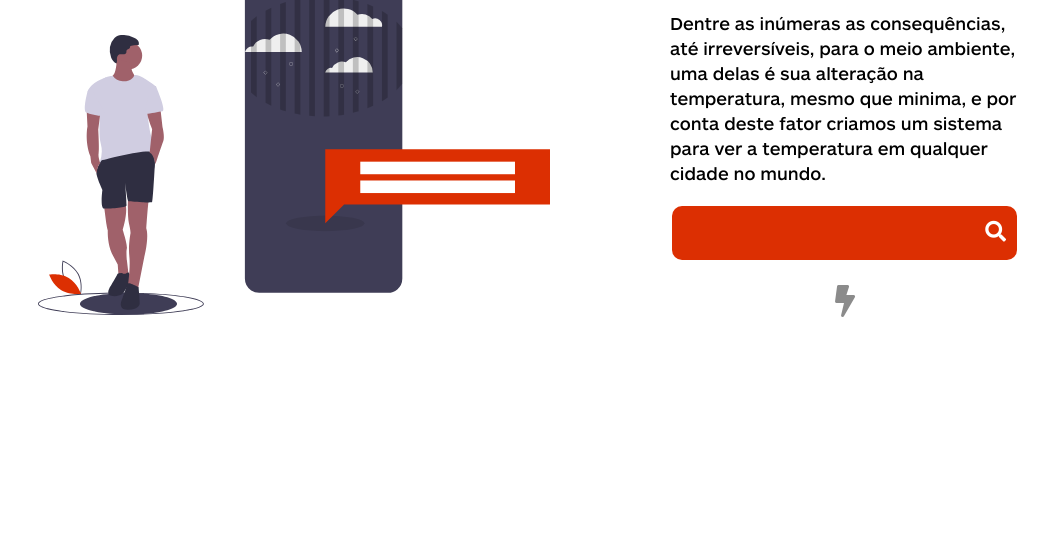
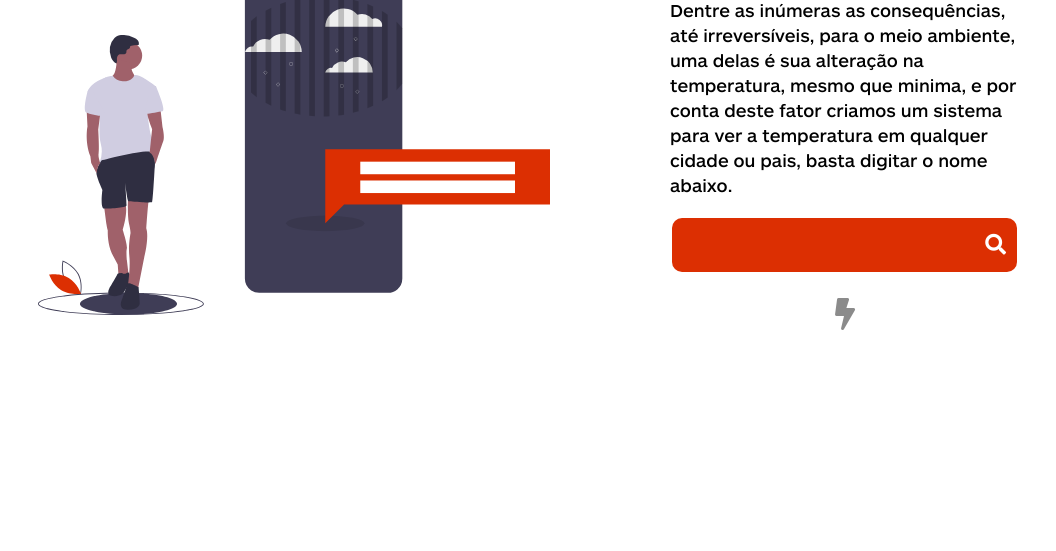
Before and after one commit to nogueir4-off/nogueir4-off.github.io, a plain HTML site: page burnednature/indexWeather.html in a window 1280 px wide. Shown: the part 249-800 px from the top of the page, without its empty margins (111-1167 px from the left). Drawn offline with Linux system fonts and the light colour scheme.

Commit message:
Update indexWeather.html

```diff
--- a/burnednature/indexWeather.html
+++ b/burnednature/indexWeather.html
@@ -29,7 +29,7 @@
         <img class="imgWeather2" src="undraw_Weather_re_qsmd.svg" alt="Weather now">
         <div class="textLeft">
             <h1>Clima agora</h1>
-            <p>Dentre as inúmeras as consequências, até irreversíveis, para o meio ambiente, uma delas é sua alteração na temperatura, mesmo que minima, e por conta deste fator criamos um sistema para ver a temperatura em qualquer cidade no mundo.</p>
+            <p>Dentre as inúmeras as consequências, até irreversíveis, para o meio ambiente, uma delas é sua alteração na temperatura, mesmo que minima, e por conta deste fator criamos um sistema para ver a temperatura em qualquer cidade ou pais, basta digitar o nome abaixo.</p>
             <form id="form">
                 <input id="search" autocomplete="off" spellcheck="false"/>
                 <button id="btnSearch" ><i class="fas fa-search"></i></button>
```
